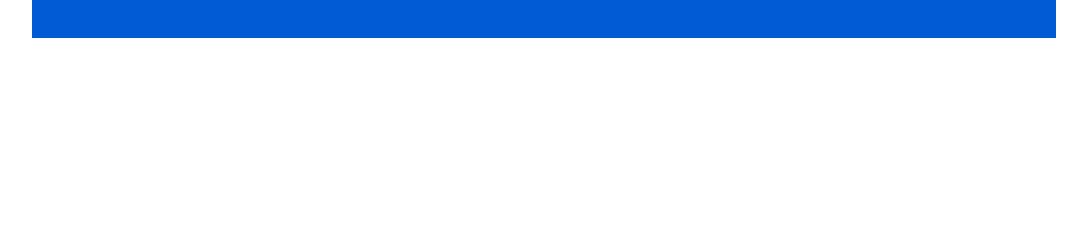
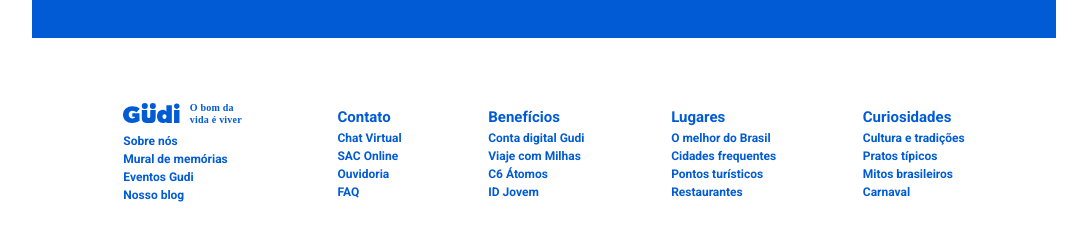
Before and after one commit to Lucianopires98/projeto-gudi-vnw, a React (Create React App) app: page / in a window 1280 px wide. Shown: the part 4710-4950 px from the top of the page, without its empty margins (96-1183 px from the left). Before the commit the page ends 4748 px from the top, so only its background shows below. Built offline with nearby package versions, Linux system fonts and the light colour scheme.

Commit message:
finalizando footer

```diff
--- a/src/App.js
+++ b/src/App.js
@@ -3,6 +3,7 @@
 import Header from "./components/Header";
 import Gallery from "./components/Gallery";
 import Form from "./components/Form";
+import Footer from "./components/Footer";
 
 function App() {
   return (
@@ -11,6 +12,7 @@
       <About />
       <Gallery />
       <Form />
+      <Footer />
     </div>
   );
 }
--- /dev/null
+++ b/src/components/Footer/index.js
@@ -0,0 +1,51 @@
+import React from "react";
+import styles from "./styles.module.scss";
+import logo from "../../assets/img/logo.svg";
+
+const Footer = () => {
+  return (
+    <div className={styles["container"]}>
+      <div>
+        <img src={logo} alt="logo" />
+        <p>Sobre nós</p>
+        <p>Mural de memórias</p>
+        <p>Eventos Gudi</p>
+        <p>Nosso blog</p>
+      </div>
+
+      <div>
+        <h2>Contato</h2>
+        <p>Chat Virtual</p>
+        <p>SAC Online</p>
+        <p>Ouvidoria</p>
+        <p>FAQ</p>
+      </div>
+
+      <div>
+        <h2>Benefícios</h2>
+        <p>Conta digital Gudi</p>
+        <p>Viaje com Milhas</p>
+        <p>C6 Átomos</p>
+        <p>ID Jovem</p>
+      </div>
+
+      <div>
+        <h2>Lugares</h2>
+        <p>O melhor do Brasil</p>
+        <p>Cidades frequentes</p>
+        <p>Pontos turísticos</p>
+        <p>Restaurantes</p>
+      </div>
+
+      <div>
+        <h2>Curiosidades</h2>
+        <p>Cultura e tradições</p>
+        <p>Pratos típicos</p>
+        <p>Mitos brasileiros</p>
+        <p>Carnaval</p>
+      </div>
+    </div>
+  );
+};
+
+export default Footer;
--- /dev/null
+++ b/src/components/Footer/styles.module.scss
@@ -0,0 +1,34 @@
+.container {
+  display: flex;
+  justify-content: space-around;
+  align-items: center;
+  margin: 2rem;
+  padding: 1rem;
+  color: #005bd5;
+  line-height: 1.5;
+  flex-wrap: wrap;
+
+  @media (max-width: 400px) {
+    justify-content: center;
+  }
+
+  div {
+    margin: 1rem;
+
+    @media (max-width: 800px) {
+      display: flex;
+      flex-direction: column;
+      align-items: center;
+      justify-content: center;
+    }
+  }
+
+  h2 {
+    font-size: 0.938rem;
+  }
+
+  p {
+    font-size: 0.75rem;
+    font-weight: 600;
+  }
+}
```
